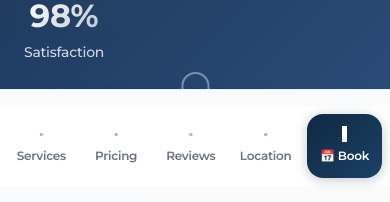
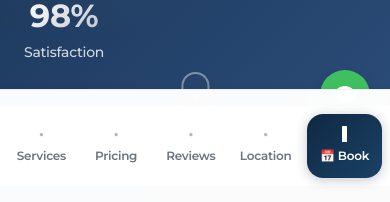
Before and after one commit to paulslife2017-hue/midas, a website: page index.html in a window 390 px wide. Shown: the part 642-844 px from the top of the page. Drawn offline with Linux system fonts and the light colour scheme.

Commit message:
feat: Add Instagram floating social button (#2)
* feat: Add Instagram floating social button

- Added floating social media button with Instagram only
- Button positioned at bottom-right with smooth hover animations
- Instagram gradient background for brand consistency
- Mobile-responsive design (smaller size on mobile)
- Accessible with proper ARIA labels
- Links to @yonseimidasdental Instagram account

* feat: Keep only KakaoTalk and Instagram floating buttons, remove phone button

- Removed phone button from floating social buttons
- Kept KakaoTalk (green) and Instagram (gradient) buttons only
- Updated CSS with individual button styling
- KakaoTalk: #3FC060 background color
- Instagram: Brand gradient background
- Both buttons have hover effects with proper animations

---------

Co-authored-by: paulslife2017-hue <genspark_dev@genspark.ai>

```diff
--- a/css/styles.css
+++ b/css/styles.css
@@ -1897,6 +1897,80 @@ section {
 }
 
 /* ===================================
+   Floating Social Buttons
+   =================================== */
+.floating-social {
+    position: fixed;
+    bottom: 30px;
+    right: 30px;
+    z-index: 998;
+    display: flex;
+    flex-direction: column;
+    gap: 12px;
+}
+
+.floating-social-btn {
+    width: 56px;
+    height: 56px;
+    border-radius: 50%;
+    display: flex;
+    align-items: center;
+    justify-content: center;
+    color: white;
+    text-decoration: none;
+    box-shadow: 0 4px 12px rgba(0, 0, 0, 0.15);
+    transition: all 0.3s ease;
+    cursor: pointer;
+}
+
+/* KakaoTalk Button */
+.floating-social-btn.kakao-btn {
+    background: #3FC060;
+}
+
+.floating-social-btn.kakao-btn:hover {
+    background: #35A653;
+}
+
+/* Instagram Button */
+.floating-social-btn.instagram-btn {
+    background: linear-gradient(135deg, #f09433 0%, #e6683c 25%, #dc2743 50%, #cc2366 75%, #bc1888 100%);
+}
+
+.floating-social-btn.instagram-btn:hover {
+    background: linear-gradient(135deg, #e08323 0%, #d6582c 25%, #cc1733 50%, #bc1356 75%, #ac0878 100%);
+}
+
+.floating-social-btn:hover {
+    transform: translateY(-3px) scale(1.05);
+    box-shadow: 0 6px 20px rgba(0, 0, 0, 0.25);
+}
+
+.floating-social-btn svg {
+    width: 28px;
+    height: 28px;
+    fill: white;
+}
+
+/* Mobile adjustments */
+@media (max-width: 768px) {
+    .floating-social {
+        bottom: 20px;
+        right: 20px;
+    }
+
+    .floating-social-btn {
+        width: 50px;
+        height: 50px;
+    }
+
+    .floating-social-btn svg {
+        width: 24px;
+        height: 24px;
+    }
+}
+
+/* ===================================
    Print Styles
    =================================== */
 @media print {
@@ -1905,6 +1979,7 @@ section {
     .mobile-menu-toggle,
     .hero-cta-group,
     .scroll-indicator,
+    .floating-social,
     .footer {
         display: none;
     }
--- a/index.html
+++ b/index.html
@@ -1457,6 +1457,23 @@
     }
     </script>
 
+    <!-- Floating Social Buttons -->
+    <div class="floating-social">
+        <!-- KakaoTalk -->
+        <a href="http://pf.kakao.com/_xfxexfHG/chat" target="_blank" rel="noopener noreferrer" class="floating-social-btn kakao-btn" aria-label="Contact via KakaoTalk">
+            <svg xmlns="http://www.w3.org/2000/svg" viewBox="0 0 24 24">
+                <path d="M12 3C6.48 3 2 6.58 2 11c0 2.9 1.88 5.46 4.73 6.94-.2.73-.75 2.78-.86 3.21-.14.55.2.54.42.39.17-.11 2.47-1.67 3.45-2.33C10.43 19.54 11.2 19.67 12 19.67c5.52 0 10-3.58 10-8.17S17.52 3 12 3z"/>
+            </svg>
+        </a>
+
+        <!-- Instagram -->
+        <a href="https://www.instagram.com/yonseimidasdental" target="_blank" rel="noopener noreferrer" class="floating-social-btn instagram-btn" aria-label="Visit our Instagram">
+            <svg xmlns="http://www.w3.org/2000/svg" viewBox="0 0 24 24">
+                <path d="M12 2.163c3.204 0 3.584.012 4.85.07 3.252.148 4.771 1.691 4.919 4.919.058 1.265.069 1.645.069 4.849 0 3.205-.012 3.584-.069 4.849-.149 3.225-1.664 4.771-4.919 4.919-1.266.058-1.644.07-4.85.07-3.204 0-3.584-.012-4.849-.07-3.26-.149-4.771-1.699-4.919-4.92-.058-1.265-.07-1.644-.07-4.849 0-3.204.013-3.583.07-4.849.149-3.227 1.664-4.771 4.919-4.919 1.266-.057 1.645-.069 4.849-.069zm0-2.163c-3.259 0-3.667.014-4.947.072-4.358.2-6.78 2.618-6.98 6.98-.059 1.281-.073 1.689-.073 4.948 0 3.259.014 3.668.072 4.948.2 4.358 2.618 6.78 6.98 6.98 1.281.058 1.689.072 4.948.072 3.259 0 3.668-.014 4.948-.072 4.354-.2 6.782-2.618 6.979-6.98.059-1.28.073-1.689.073-4.948 0-3.259-.014-3.667-.072-4.947-.196-4.354-2.617-6.78-6.979-6.98-1.281-.059-1.69-.073-4.949-.073zm0 5.838c-3.403 0-6.162 2.759-6.162 6.162s2.759 6.163 6.162 6.163 6.162-2.759 6.162-6.163c0-3.403-2.759-6.162-6.162-6.162zm0 10.162c-2.209 0-4-1.79-4-4 0-2.209 1.791-4 4-4s4 1.791 4 4c0 2.21-1.791 4-4 4zm6.406-11.845c-.796 0-1.441.645-1.441 1.44s.645 1.44 1.441 1.44c.795 0 1.439-.645 1.439-1.44s-.644-1.44-1.439-1.44z"/>
+            </svg>
+        </a>
+    </div>
+
     <!-- Footer -->
     <footer class="footer">
         <div class="container">
```
Also changed, not shown: 9KBJV5IS.png (added).
